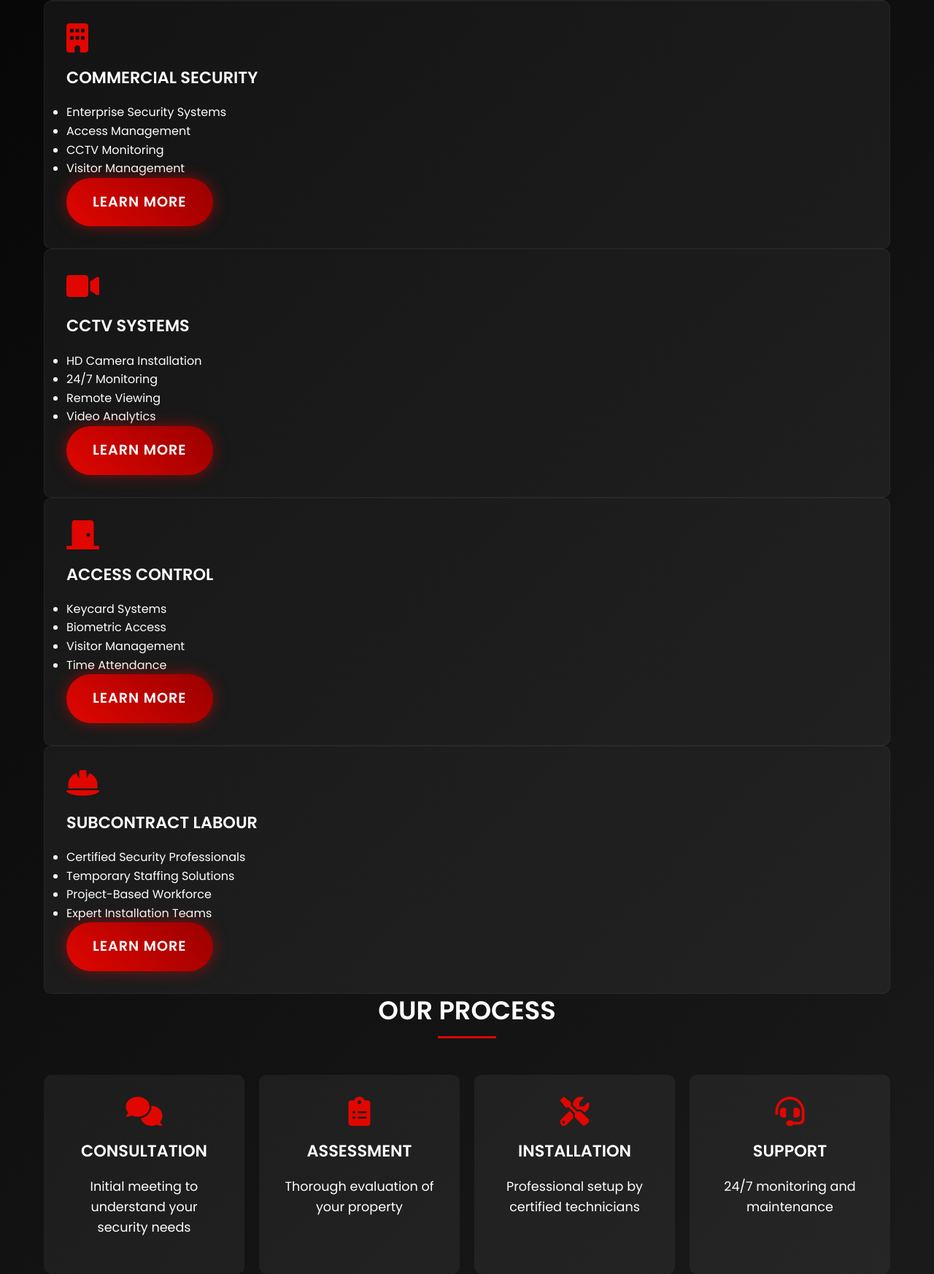
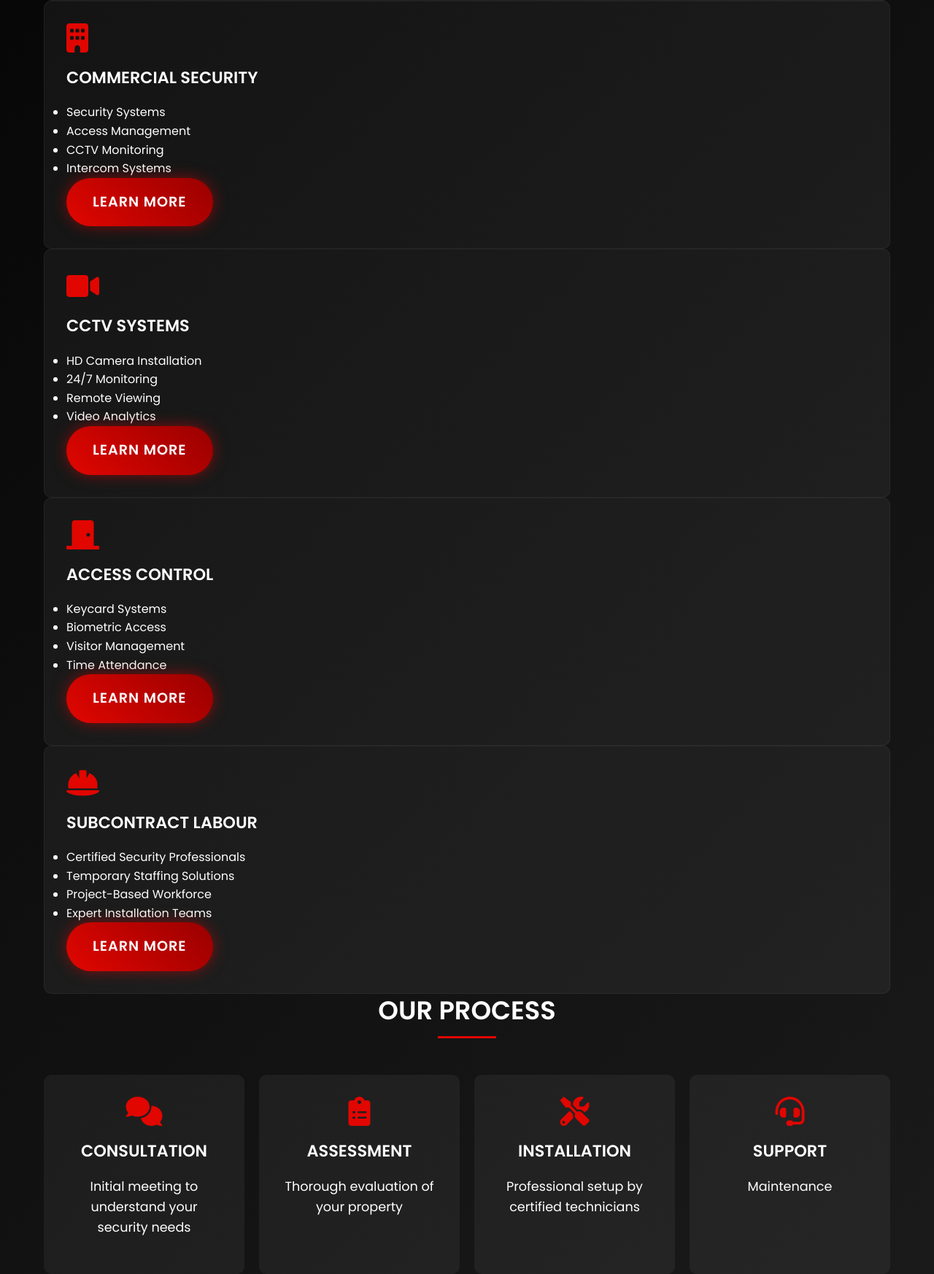
Before and after one commit to Avtecsec/avtec-security, a Flask app: page /services in a window 1280 px wide. Shown: the part 1139-2885 px from the top of the page at 73% size. Run offline with Flask 3, Linux system fonts and the light colour scheme.

Commit message:
Assistant checkpoint: Updated services page text as requested
Assistant generated file changes:
- templates/services.html: Update service descriptions in Commercial Security and Support sections, Change 24/7 monitoring to maintenance in Support section

---

User prompt:

on the services page can you change enterprise security systems to security systems, visitor management change to intercom systems and on support remove the 24/7 monitoring and replace with just maintenance

Replit-Commit-Author: Assistant
Replit-Commit-Session-Id: 80ba3784-7949-4c15-803a-ef0b6d2aea78

```diff
--- a/templates/services.html
+++ b/templates/services.html
@@ -50,10 +50,10 @@
                 <i class="fas fa-building"></i>
                 <h3>Commercial Security</h3>
                 <ul>
-                    <li>Enterprise Security Systems</li>
+                    <li>Security Systems</li>
                     <li>Access Management</li>
                     <li>CCTV Monitoring</li>
-                    <li>Visitor Management</li>
+                    <li>Intercom Systems</li>
                 </ul>
                 <a href="{{ url_for('contact') }}" class="cta-button">Learn More</a>
             </div>
@@ -118,7 +118,7 @@
                 <div class="step">
                     <i class="fas fa-headset"></i>
                     <h3>Support</h3>
-                    <p>24/7 monitoring and maintenance</p>
+                    <p>Maintenance</p>
                 </div>
             </div>
         </div>
```
